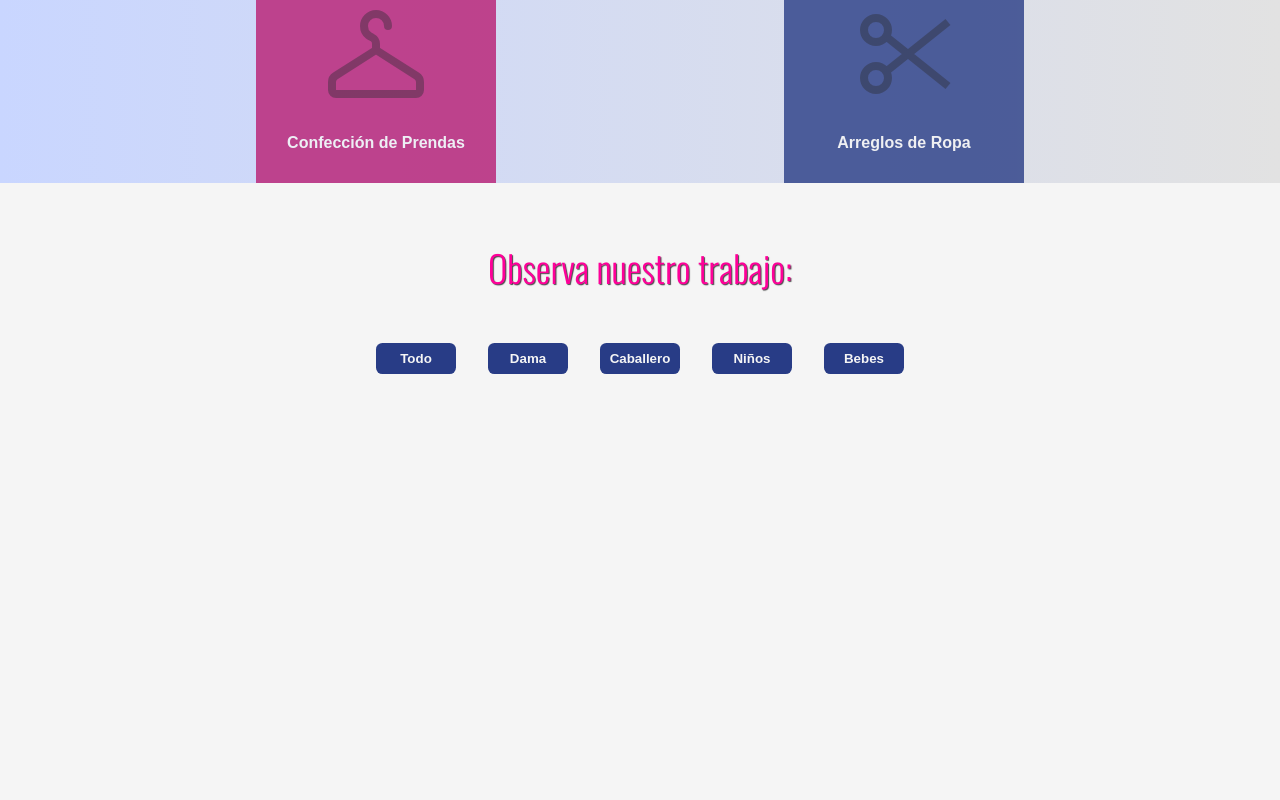
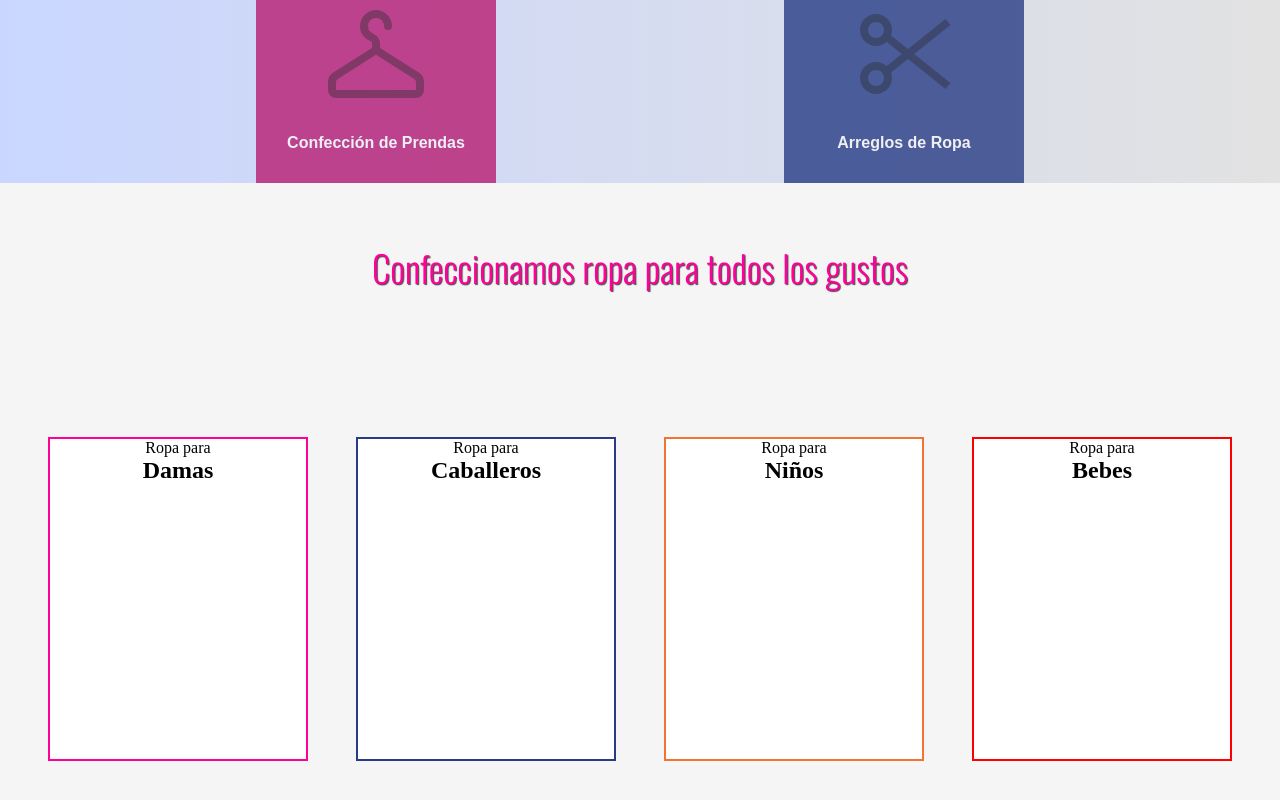
Before and after one commit to brimanz/lulu_web, a React (Vite) app: page / in a window 1280 px wide. Shown: the part 1008-1808 px from the top of the page. Built offline with nearby package versions, Linux system fonts and the light colour scheme.

Commit message:
fix some styles and working in gallery component

```diff
--- a/src/App.jsx
+++ b/src/App.jsx
@@ -25,7 +25,6 @@ function App(){
       <Header imageSrc={Bg}/>
       <Services/>
       <Gallery/>
-
     </div>
   );
 }
--- a/src/components/gallery/Gallery.jsx
+++ b/src/components/gallery/Gallery.jsx
@@ -8,14 +8,30 @@ const Gallery = () =>{
 
 	return(
 		<GalleryContainer>
-			<Title>Observa nuestro trabajo:</Title>
+			<Title>Confeccionamos ropa para todos los gustos</Title>
 
-
-			<ButtonsContianer>
-				{genres.map(item => (
-					<Button>{item}</Button>
-				))}
-			</ButtonsContianer>
+			<ClothesContainer>
+				<ClothesItem1>
+					<p>Ropa para</p>
+					<h2>Damas</h2>
+					<img/>
+				</ClothesItem1>
+				<ClothesItem2>
+					<p>Ropa para</p>
+					<h2>Caballeros</h2>
+					<img/>
+				</ClothesItem2>
+				<ClothesItem3>
+					<p>Ropa para</p>
+					<h2>Niños</h2>
+					<img/>
+				</ClothesItem3>
+				<ClothesItem4>
+					<p>Ropa para</p>
+					<h2>Bebes</h2>
+					<img/>
+				</ClothesItem4>
+			</ClothesContainer>
 
 		</GalleryContainer>
 	);
@@ -26,7 +42,7 @@ export default Gallery
 
 
 const GalleryContainer = styled.div`
-	height: 60rem;
+	height: 40rem;
 	background-color: #f5f5f5;
 	text-align: center;
 `;
@@ -34,36 +50,56 @@ const Title = styled.h2`
 	font-family: 'Oswald', sans-serif;
 	color: #FF0099;
 	margin-top: 2rem;
-
 	font-size: 2.3rem;
 	font-weight: normal;
 	text-shadow: 1px 1px 1px rgba(0, 0, 0, 0.7);
 `;
-const ButtonsContianer = styled.div`
-	margin-top: 2rem;
+const ClothesContainer = styled.div`
 	display: flex;
-	flex-wrap: wrap;
-	gap: 1;
-	justify-content: center;
-`;
-const Button = styled.button`
-	padding: 0.5rem;
-	margin: 1rem 1rem;
-	width: 5rem;
+	align-items: center;
+	justify-content: space-evenly;
 
-	background-color: #283c86;
-	color: #f5f5f5;
-	font-weight: bold;
-	border: none;
-	border-radius: 0.4rem;
-	cursor: pointer;
-
-	&.active{
-		background-color: #b91d73;
-	}
+	margin-top: 4rem;
+	height: 30rem;
+	width: 100%;
+`
+const ClothesItem1 = styled.div`
+	height: 20rem;
+	background-color: #ffffff;
+	border: 2px solid #FF0099;
+	width: 20%;
 
 	:hover{
-		background-color: #b91d73;
-		box-shadow: 0px 3px 2px rgba(0, 0, 0, 0.3);
+		box-shadow: 6px 4px rgba(0, 0, 0, 0.25);
 	}
 `;
+const ClothesItem2 = styled.div`
+	height: 20rem;
+	background-color: #ffffff;
+	border: 2px solid #283c86;
+	width: 20%;
+
+	:hover{
+		box-shadow: 6px 4px rgba(0, 0, 0, 0.25);
+	}
+`;
+const ClothesItem3 = styled.div`
+	height: 20rem;
+	background-color: #ffffff;
+	border: 2px solid #f37335;
+	width: 20%;
+
+	:hover{
+		box-shadow: 6px 4px rgba(0, 0, 0, 0.25);
+	}
+`;
+const ClothesItem4 = styled.div`
+	height: 20rem;
+	background-color: #ffffff;
+	border: 2px solid #FF0000;
+	width: 20%;
+
+	:hover{
+		box-shadow: 6px 4px rgba(0, 0, 0, 0.25);
+	}
+`;
--- a/src/components/services/Services.jsx
+++ b/src/components/services/Services.jsx
@@ -47,7 +47,6 @@ const ServicesContent = styled.div`
 	background: #C9D6FF;  /* fallback for old browsers */
 	background: -webkit-linear-gradient(to left, #E2E2E2, #C9D6FF);  /* Chrome 10-25, Safari 5.1-6 */
 	background: linear-gradient(to left, #E2E2E2, #C9D6FF); /* W3C, IE 10+/ Edge, Firefox 16+, Chrome 26+, Opera 12+, Safari 7+ */
-
 
 	width: 100%;
 	display: flex;
```
